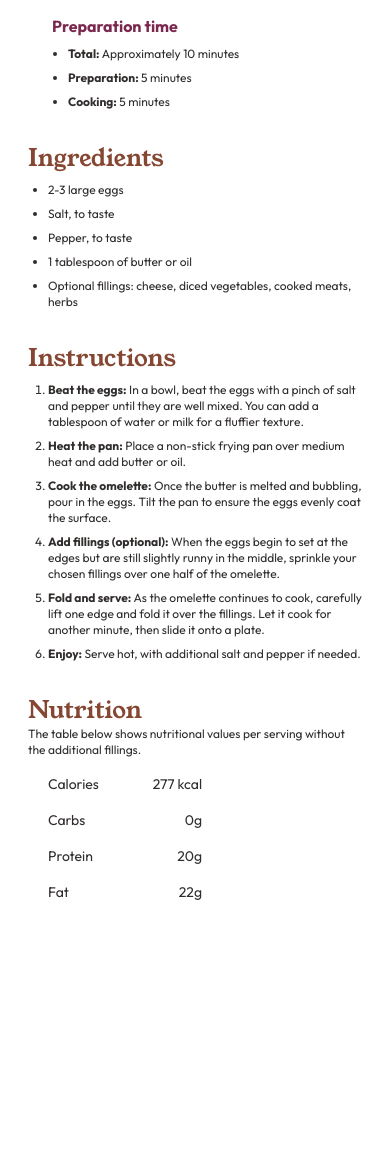
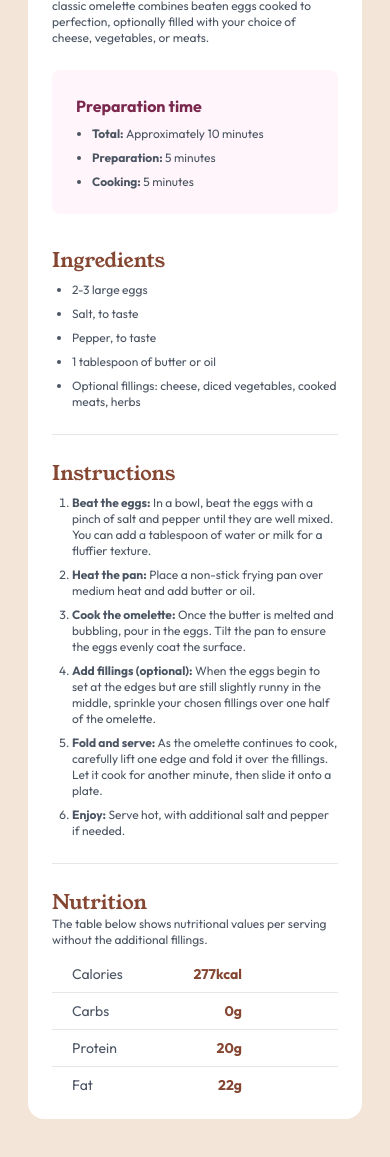
Before and after one commit to sleepypillowz/recipe-page, a website: page src/index.html in a window 390 px wide. Shown: the part 347-1504 px from the top of the page. Before the commit the page ends 1249 px from the top, so only its background shows below. Drawn offline with Linux system fonts and the light colour scheme.

Commit message:
improved ui
- fixed img mobile responsiveness
- improved nutrition layout

```diff
--- a/src/index.html
+++ b/src/index.html
@@ -1,6 +1,5 @@
 <!DOCTYPE html>
 <html lang="en">
-
 <head>
   <meta charset="UTF-8">
   <meta name="viewport" content="width=device-width, initial-scale=1.0">
@@ -8,25 +7,27 @@
   <title>Frontend Mentor | Recipe page</title>
   <link href="output.css" rel="stylesheet">
 </head>
-
-<body class="mx-7 text-xs font-outfit text-dark-charcoal">
+<body class="mx-7 my-16 bg-eggshell font-outfit text-xs text-gray-600">
   <div class="md:grid md:grid-cols-3">
-    <main class="col-start-2 border-transparent">
-      <img class="w-full                                                          " src="../assets/images/image-omelette.jpeg" alt="">
-      <h1 class="font-youngserif text-3xl mt-6">Simple Omelette Recipe</h1>
+    <main class="col-start-2 rounded-2xl border-transparent bg-white">
+      <img class="w-full overflow-hidden md:rounded-lg md:p-6" src="../assets/images/image-omelette.jpeg" alt="omelette">
+      <div class="p-6 md:pt-0">
+        <h1 class="font-youngserif text-3xl text-dark-charcoal">Simple Omelette Recipe</h1>
         <p class="mt-4">An easy and quick dish, perfect for any meal. This classic omelette combines beaten eggs cooked
         to perfection, optionally filled with your choice of cheese, vegetables, or meats.</p>
 
-      <div class="ml-6">
-        <p class="mt-8 text-base font-bold text-dark-raspberry"><b></b>Preparation time</p>
+        <div class="mt-6 rounded-lg bg-rose-white p-6">
+          <p class="text-base font-bold text-dark-raspberry">Preparation time</p>
           <ul class="ml-4 list-disc">
-          <li class="mt-2"><b>Total:</b> Approximately 10 minutes</li>
+            <li class="mt-2"><b>Total:</b>
+              <div class="inline text-gray-600">Approximately 10 minutes</div>
+            </li>
             <li class="mt-2"><b>Preparation:</b> 5 minutes</li>
             <li class="mt-2"><b>Cooking:</b> 5 minutes</li>
           </ul>
         </div>
 
-      <h2 class="font-youngserif text-2xl text-nutmeg mt-8">Ingredients</h2>
+        <h2 class="mt-8 font-youngserif text-xl text-nutmeg">Ingredients</h2>
         <ul class="ml-5 list-disc">
           <li class="mt-2">2-3 large eggs</li>
           <li class="mt-2">Salt, to taste</li>
@@ -34,44 +35,49 @@
           <li class="mt-2">1 tablespoon of butter or oil</li>
           <li class="mt-2">Optional fillings: cheese, diced vegetables, cooked meats, herbs</li>
         </ul>
+        <hr class="my-6">
 
-      <h2 class="mt-8 font-youngserif text-2xl text-nutmeg">Instructions</h2>
+        <h2 class="font-youngserif text-xl text-nutmeg">Instructions</h2>
         <ol class="ml-5 list-decimal">
-        <li class="mt-2"><b>Beat the eggs:</b> In a bowl, beat the eggs with a pinch of salt and pepper until they are well mixed.
+          <li class="mt-2"><b class="text-gray-600">Beat the eggs:</b> In a bowl, beat the eggs with a pinch of salt and pepper until they are well mixed.
           You can add a tablespoon of water or milk for a fluffier texture.</li>
-        <li class="mt-2"><b>Heat the pan:</b> Place a non-stick frying pan over medium heat and add butter or oil.</li>
-        <li class="mt-2"><b>Cook the omelette:</b> Once the butter is melted and bubbling, pour in the eggs. Tilt the pan to ensure
+          <li class="mt-2"><b class="text-gray-600">Heat the pan:</b> Place a non-stick frying pan over medium heat and add butter or oil.</li>
+          <li class="mt-2"><b class="text-gray-600">Cook the omelette:</b> Once the butter is melted and bubbling, pour in the eggs. Tilt the pan to ensure
           the eggs evenly coat the surface.</li>
-        <li class="mt-2"><b>Add fillings (optional):</b> When the eggs begin to set at the edges but are still slightly runny in the
+          <li class="mt-2"><b class="text-gray-600">Add fillings (optional):</b> When the eggs begin to set at the edges but are still slightly runny in the
           middle, sprinkle your chosen fillings over one half of the omelette.</li>
-        <li class="mt-2"><b>Fold and serve:</b> As the omelette continues to cook, carefully lift one edge and fold it over the
+          <li class="mt-2"><b class="text-gray-600">Fold and serve:</b> As the omelette continues to cook, carefully lift one edge and fold it over the
           fillings. Let it cook for another minute, then slide it onto a plate.</li>
-        <li class="mt-2"><b>Enjoy:</b> Serve hot, with additional salt and pepper if needed.</li>
+          <li class="mt-2"><b class="text-gray-600">Enjoy:</b> Serve hot, with additional salt and pepper if needed.</li>
         </ol>
 
-      <h2 class="mt-8 font-youngserif text-2xl text-nutmeg">Nutrition</h2>
+        <hr class="my-6">
+
+        <h2 class="font-youngserif text-xl text-nutmeg">Nutrition</h2>
         <p>The table below shows nutritional values per serving without the additional fillings.</p>
-
-      <div class="mt-4 text-sm flex justify-between text-left">
+        <div class="mt-4 text-sm">
+          <div class="flex flex-row justify-between">
             <p class="ml-5">Calories</p>
-        <p class="mr-36">277 kcal</p>
+            <p class="mr-24 font-bold text-nutmeg">277kcal</p>
           </div>
-      <div class="mt-4 text-sm flex justify-between text-left">
+          <hr class="my-2">
+          <div class="flex flex-row justify-between">
             <p class="ml-5">Carbs</p>
-        <p class="mr-36">0g</p>
+            <p class="mr-24 font-bold text-nutmeg">0g</p>
           </div>
-      <div class="mt-4 text-sm flex justify-between">
+          <hr class="my-2">
+          <div class="flex flex-row justify-between">
             <p class="ml-5">Protein</p>
-        <p class="mr-36">20g</p>
+            <p class="mr-24 font-bold text-nutmeg">20g</p>
           </div>
-      <div class="mt-4 text-sm flex justify-between">
+          <hr class="my-2">
+          <div class="flex flex-row justify-between">
             <p class="ml-5">Fat</p>
-        <p class="mr-36">22g</p>
+            <p class="mr-24 font-bold text-nutmeg">22g</p>
           </div>
-
-
+        </div>
+      </div>
     </main>
   </div>
 </body>
-
 </html>
--- a/tailwind.config.js
+++ b/tailwind.config.js
@@ -17,10 +17,25 @@ module.exports = {
       },
       fontFamily: {
         outfit: ['Outfit'],
-        youngserif:['Young Serif']
+        youngserif:['Young Serif'],
+        youngserif400: ['Young Serif', 'serif', '400'],
+        youngserif600: ['Young Serif', 'serif', '600'],
+        youngserif700: ['Young Serif', 'serif', '700'],
       },
       spacing: {
+        '32': '128px',
+        '33': '136px',
+        '34': '144px',
+        '35': '152px',
         '36': '160px',
+        '37': '168px',
+        '38': '176px',
+        '39': '184px',
+        '40': '192px',
+        '41': '200px',
+        '42': '208px',
+        '43': '216px',
+        '44': '224px',
       }
     },
   },
```
Also changed, not shown: src/output.css. Lines whose indentation alone changed are shown as unchanged.
